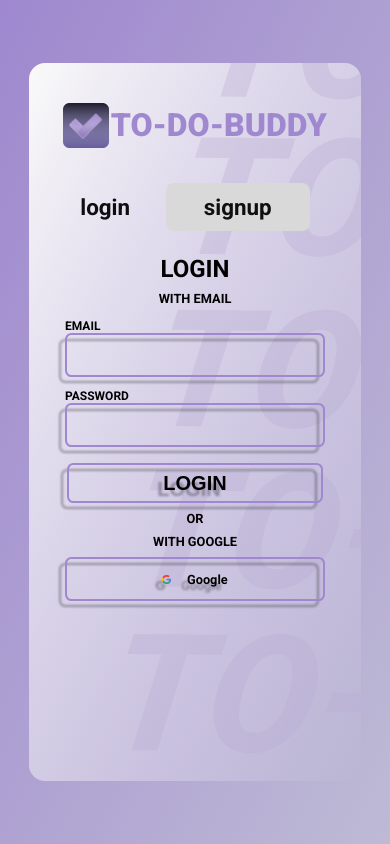
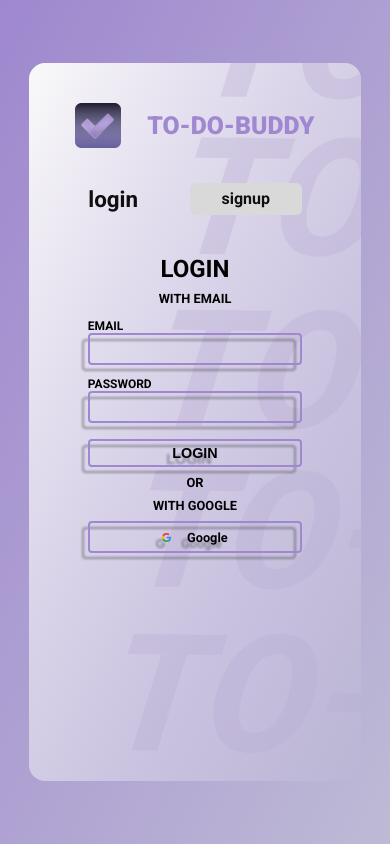
Before and after one commit to Harikrishnan00/ToDo-Buddy-FrontEnd, a React (Vite) app: page /login in a window 390 px wide. Built offline with nearby package versions, Linux system fonts and the light colour scheme; no server answers.

Commit message:
responsive code changed in form and header

```diff
--- a/src/components/form/style/form.css
+++ b/src/components/form/style/form.css
@@ -76,12 +76,26 @@ button + p + h4,
   .google-auth-button,
   .form-container > h3 + h4 {
     margin-top: 0.5rem;
-    font-size: .8rem;
+    font-size: 0.8rem;
   }
   .form-container button {
     margin-top: 1rem;
+    width: 13.35rem;
+    font-size: .9rem;
+    font-weight: 600;
   }
-  label{
-    font-size: .75rem;
+  label {
+    font-size: 0.75rem;
+  }
+  .input {
+    width: 12.5rem;
+    height: 1.75rem;
+    border-radius: 0.25rem;
+    padding-left: 0.65rem;
+  }
+
+  .google-auth-button {
+    width: 13.15rem;
+    padding-left: 0rem;
   }
 }
--- a/src/components/header/style/header.css
+++ b/src/components/header/style/header.css
@@ -28,7 +28,7 @@
 .logo-container h2{
     color: var(--PURPLE-COLOR);
     font-weight: 900;
-    font-size: clamp(2rem,2vw,2.5rem);
+    font-size: clamp(1.55rem,2vw,2.5rem);
     margin-left: 1rem;
     cursor: pointer;
 }
@@ -51,15 +51,6 @@
     border: none;
     margin-right: 3.5rem;
 }
-
-.signup-btn{
-    background-color:var(--PRIMARY-BTN-COLOR);
-    border: none;
-    min-width: 9rem;
-    border-radius: 0.5rem;
-    min-height: 3rem;
-}
-
 
 @media (max-width: 850px) {
     .header-container{
@@ -84,4 +75,5 @@
     .login-btn{
         margin-right: 0;
     }
+
   }
--- a/src/components/ui-componnets/primary-button/style/button.css
+++ b/src/components/ui-componnets/primary-button/style/button.css
@@ -1,12 +1,21 @@
-.button{
+.button {
   font-weight: 700;
   font-family: var(--CONTENT-FONT-FAM);
   color: var(--BLACK-COLOR);
   font-size: 1.4rem;
   cursor: pointer;
-    background-color:var(--PRIMARY-BTN-COLOR);
+  background-color: var(--PRIMARY-BTN-COLOR);
   border: none;
   min-width: 9rem;
   border-radius: 0.5rem;
   min-height: 3rem;
 }
+
+@media (max-width: 476px) {
+  .button {
+    min-width: 7rem;
+    border-radius: 0.35rem;
+    min-height: 2rem;
+    font-size: 1rem;
+  }
+}
--- a/src/pages/home/style/home.css
+++ b/src/pages/home/style/home.css
@@ -21,7 +21,7 @@
 
 .home-inner-container {
   width: 85%;
-  height: 85vh;
+  height: 96vh;
   background: linear-gradient(
     117deg,
     #f9f9f9 0.66%,
```
Lines whose indentation alone changed are shown as unchanged.
